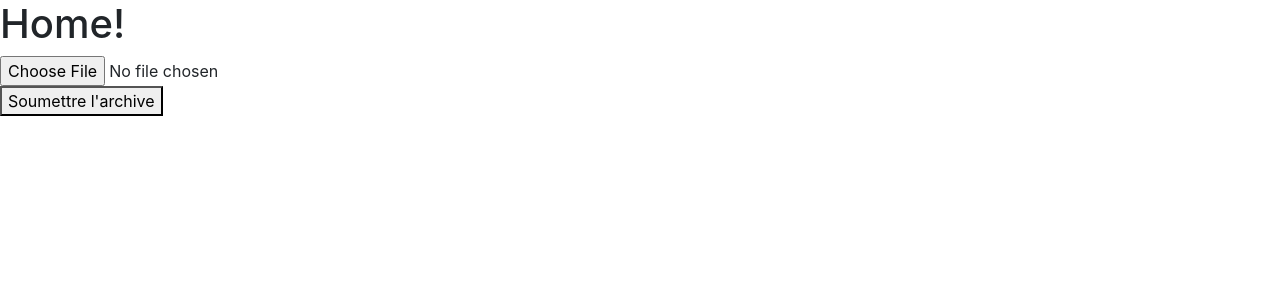
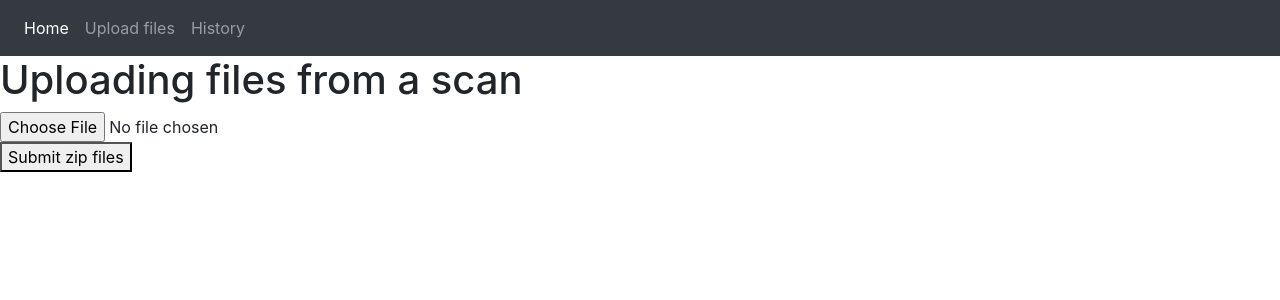
Before and after one commit to victoriavrl/LINFO2381-project, a Flask app: page / in a window 1280 px wide. Shown: the top 300 px of the page. Run offline with Flask 3, Linux system fonts and the light colour scheme.

Commit message:
inheritance templates

```diff
--- a/front-end/main.py
+++ b/front-end/main.py
@@ -10,6 +10,7 @@ app.config['UPLOAD_FOLDER'] = UPLOAD_FOLDER
 
 # Global variable to track conversion status
 conversion_successful = False
+
 
 @app.route("/", methods=["POST", "GET"])
 def home():
@@ -29,7 +30,6 @@ def home():
 
         # If file is present and valid, save it temporarily and set the message
         if file:
-            message = "Archive Soumise"  # Set message to be displayed
 
             # Save the file temporarily
             file_path = os.path.join(app.config['UPLOAD_FOLDER'], file.filename)
@@ -48,7 +48,12 @@ def home():
             # Delete the temporary file after conversion
             os.remove(file_path)
 
-    return render_template("index.html", message=message, conversion_successful=conversion_successful)
+    return render_template('index.html')
+
+
+@app.route("/history", methods=["POST", "GET"])
+def history():
+    return render_template('history.html')
 
 
 if __name__ == "__main__":
--- /dev/null
+++ b/front-end/templates/base.html
@@ -0,0 +1,27 @@
+<!DOCTYPE html>
+<html lang="en">
+<head>
+    <link rel="stylesheet" href="https://cdn.jsdelivr.net/npm/bootstrap@4.3.1/dist/css/bootstrap.min.css" integrity="sha384-ggOyR0iXCbMQv3Xipma34MD+dH/1fQ784/j6cY/iJTQUOhcWr7x9JvoRxT2MZw1T" crossorigin="anonymous">
+    <meta charset="UTF-8">
+    <title>LINFO2381 - Project</title>
+</head>
+<body>
+    <nav class="navbar navbar-expand-lg navbar-dark bg-dark">
+      <button class="navbar-toggler" type="button" data-toggle="collapse" data-target="#navbarNavAltMarkup" aria-controls="navbarNavAltMarkup" aria-expanded="false" aria-label="Toggle navigation">
+        <span class="navbar-toggler-icon"></span>
+      </button>
+      <div class="collapse navbar-collapse" id="navbarNavAltMarkup">
+        <div class="navbar-nav">
+          <a class="nav-item nav-link active" href="{{ url_for('home') }}">Home</a>
+          <a class="nav-item nav-link" href="{{ url_for('home') }}">Upload files</a> <!-- TODO -->
+          <a class="nav-item nav-link" href="{{ url_for('history') }}">History</a>
+        </div>
+      </div>
+    </nav>
+    <h1>{% block pageTitle %}{% endblock %}</h1>
+    {% block content %}{% endblock %}
+    <script src="https://code.jquery.com/jquery-3.3.1.slim.min.js" integrity="sha384-q8i/X+965DzO0rT7abK41JStQIAqVgRVzpbzo5smXKp4YfRvH+8abtTE1Pi6jizo" crossorigin="anonymous"></script>
+    <script src="https://cdn.jsdelivr.net/npm/popper.js@1.14.7/dist/umd/popper.min.js" integrity="sha384-UO2eT0CpHqdSJQ6hJty5KVphtPhzWj9WO1clHTMGa3JDZwrnQq4sF86dIHNDz0W1" crossorigin="anonymous"></script>
+    <script src="https://cdn.jsdelivr.net/npm/bootstrap@4.3.1/dist/js/bootstrap.min.js" integrity="sha384-JjSmVgyd0p3pXB1rRibZUAYoIIy6OrQ6VrjIEaFf/nJGzIxFDsf4x0xIM+B07jRM" crossorigin="anonymous"></script>
+</body>
+</html>
--- /dev/null
+++ b/front-end/templates/history.html
@@ -0,0 +1,4 @@
+{%extends "base.html"%}
+{%block pageTitle%}
+Get history
+{%endblock%}
--- a/front-end/templates/index.html
+++ b/front-end/templates/index.html
@@ -1,19 +1,15 @@
-<!DOCTYPE html>
-<html lang="en">
-<head>
-    <link rel="stylesheet" href="https://cdn.jsdelivr.net/npm/bootstrap@4.3.1/dist/css/bootstrap.min.css" integrity="sha384-ggOyR0iXCbMQv3Xipma34MD+dH/1fQ784/j6cY/iJTQUOhcWr7x9JvoRxT2MZw1T" crossorigin="anonymous">
-    <meta charset="UTF-8">
-    <title>Title</title>
-</head>
-<body>
-    <h1>Home!</h1>
-    {% if message %}
+{%extends "base.html"%}
+{%block pageTitle%}
+Uploading files from a scan
+{%endblock%}
+{%block content%}
+{% if message %}
     <p>{{ message }}</p>
     {% endif %}
     <form id="uploadForm" method="post" action="#" enctype="multipart/form-data">
         <input type="file" name="file" id="fileInput">
         <div id="fileInfo"></div>
-        <button type="submit" id="submitButton">Soumettre l'archive</button>
+        <button type="submit" id="submitButton">Submit zip files</button>
     </form>
     <!-- Loading animation -->
     <div id="loading" style="display: none;">
@@ -26,11 +22,6 @@
     </div>
     <!-- Inline JavaScript -->
     <script>
-        function showMessage() {
-            // Show message when form is submitted
-            document.getElementById('message').innerText = "Archive Soumise";
-        }
-
         document.addEventListener('DOMContentLoaded', function () {
             const fileInput = document.getElementById('fileInput');
             const fileInfo = document.getElementById('fileInfo');
@@ -70,5 +61,4 @@
             });
         });
     </script>
-</body>
-</html>
+{%endblock%}
```
